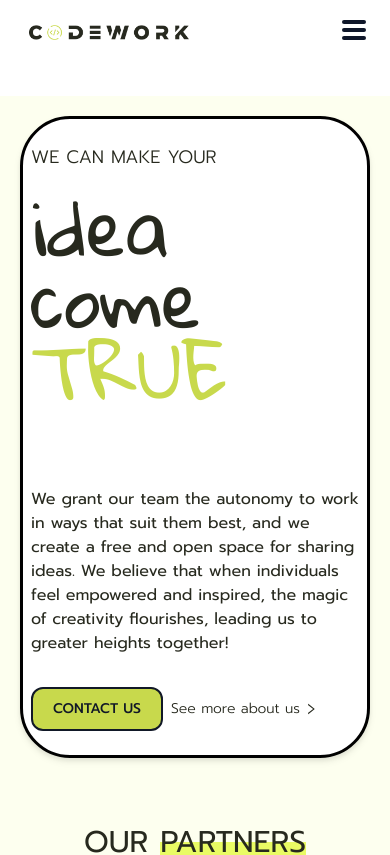
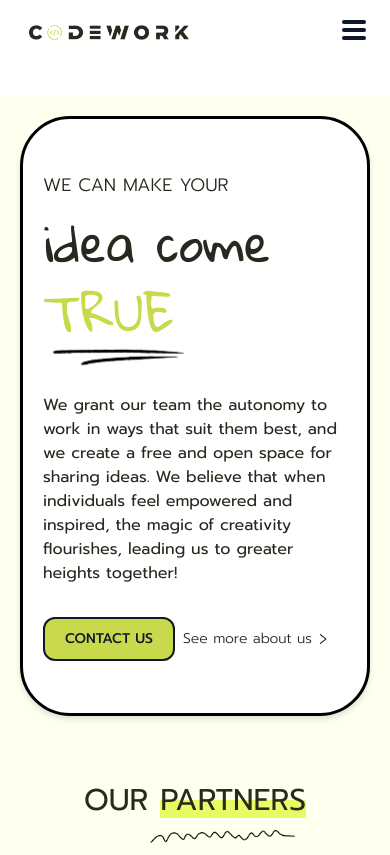
Before and after one commit to The-Alzhemist/codework-landing-page, a Next.js app: page / in a window 390 px wide. Shown: the top 855 px of the page. Built offline with nearby package versions, Linux system fonts and the light colour scheme.

Commit message:
update: herosection responsive

```diff
--- a/components/Home/HeroSection/HeroSection.tsx
+++ b/components/Home/HeroSection/HeroSection.tsx
@@ -30,8 +30,8 @@ const HeroSection = () => {
       <BackgroundGradientBlur className="bottom-0 right-0" />
 
       <div className="flex w-full">
-        <div className="z-10 w-[100%] lg:w-[80%]  min-h-[600px]  relative bg-white border-[3px] border-black rounded-[50px] py-6 md:p-10 flex flex-col justify-center drop-shadow-md p-2 sm:p-0">
-          <h1 className="mb-20 relative">
+        <div className="z-10 w-[100%] lg:w-[80%]  min-h-[600px]  relative bg-white border-[3px] border-black rounded-[50px] py-6 md:p-10 flex flex-col justify-center drop-shadow-md p-5 sm:p-0">
+          <h1 className="mb-14 md:mb-20 relative">
             <span className="flex text-lg md:text-5xl font-light mb-5 relative">
               <div>WE CAN MAKE YOUR</div>
               <Image
@@ -45,12 +45,12 @@ const HeroSection = () => {
             </span>
 
             <span
-              className={`${fontGloriaHallelujah.variable} font-gloriaHallelujah text-7xl  `}
+              className={`${fontGloriaHallelujah.variable} font-gloriaHallelujah  text-5xl md:text-7xl `}
             >
               idea come
             </span>
             <span
-              className={`${fontGloriaHallelujah.variable} font-gloriaHallelujah text-7xl  text-primary md:ml-4 flex md:inline relative`}
+              className={`${fontGloriaHallelujah.variable} font-gloriaHallelujah text-5xl md:text-7xl  text-primary md:ml-4 flex md:inline relative mt-5 md:mt-0 `}
             >
               TRUE
               <Image
@@ -58,7 +58,7 @@ const HeroSection = () => {
                 width={0}
                 height={0}
                 layout="responsive"
-                className="hidden md:flex max-w-[200px] max-h-[100px] absolute md:left-[35px] "
+                className="max-w-[150px] sm:max-w-[200px] max-h-[100px] absolute bottom-[-40px] sm:bottom-auto md:left-[35px] "
                 alt="simple but ambitious section cover"
               />
             </span>
```
Also changed, not shown: 1 other file (tests, documents, lock files or other folders).
